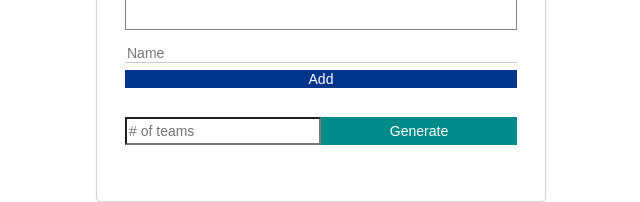
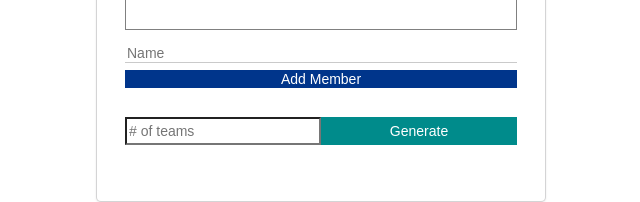
Before and after one commit to Yonis7/Team-Managment-App, an Angular app: page / in a window 1280 px wide. Shown: the part 276-478 px from the top of the page, without its empty margins (319-959 px from the left). Built offline with nearby package versions, Linux system fonts and the light colour scheme.

Commit message:
Added onClick and onInput event handling.

```diff
--- a/src/app/app.component.html
+++ b/src/app/app.component.html
@@ -6,8 +6,8 @@
       <li>Vincent Dudly</li>
     </ul>
     <div class="add-members-container">
-      <input type="text" placeholder="Name" />
-      <button>Add</button>
+      <input #addMemberInput type="text" placeholder="Name"(input)="onInput(addMemberInput.value)" />
+      <button (click)="addMember()">Add Member</button>
     </div>
 
     <div class="input-container">
--- a/src/app/app.component.ts
+++ b/src/app/app.component.ts
@@ -8,4 +8,15 @@ import { Component } from '@angular/core';
 export class AppComponent {
   newMemberName = '';
   members: string[] = [];
+
+  onInput(member: string) {
+    this.newMemberName = member;
+    console.log(this.newMemberName);
+  }
+
+  // This method is called when the user clicks the "Add Member" button. It adds the new member to the members array by calling the push() method on the array. The push() method adds the new member to the end of the array. The new member is the value of the newMemberName property.
+  addMember() {
+    this.members.push(this.newMemberName);
+    console.log(this.members);
+  }
 }
```
